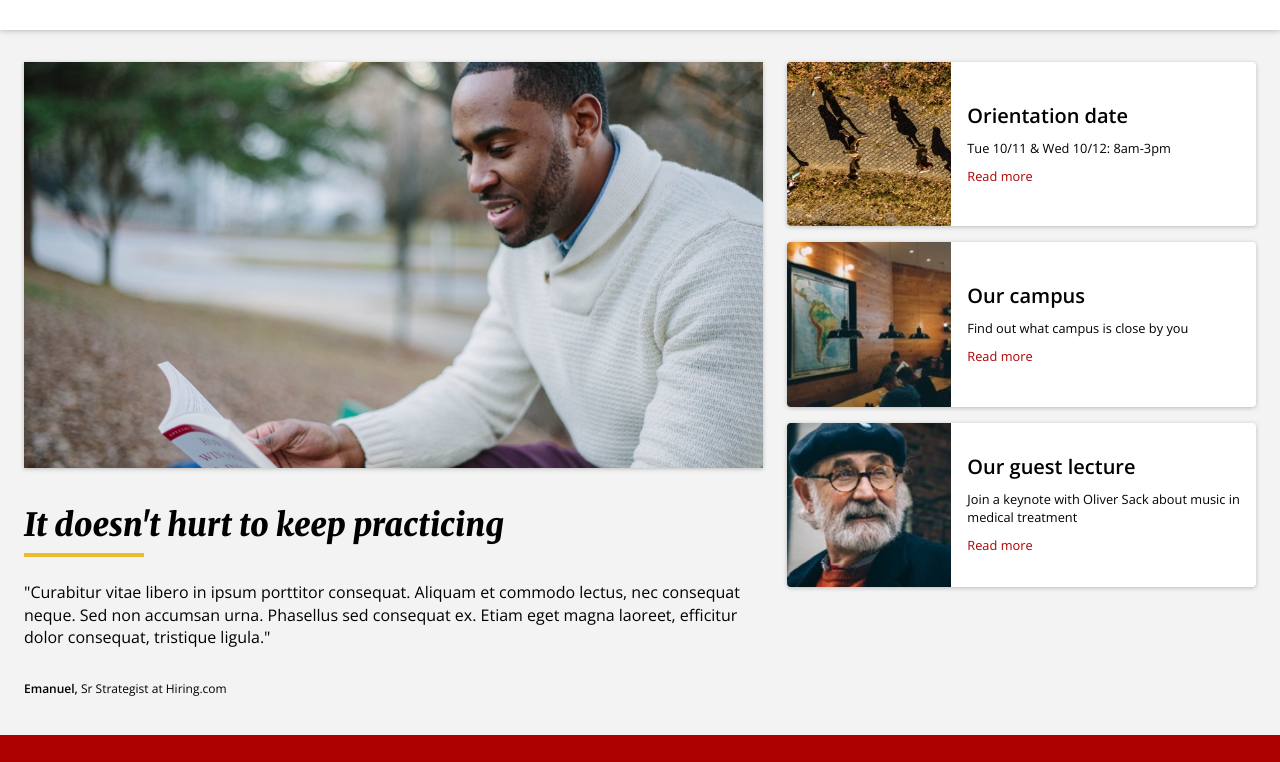
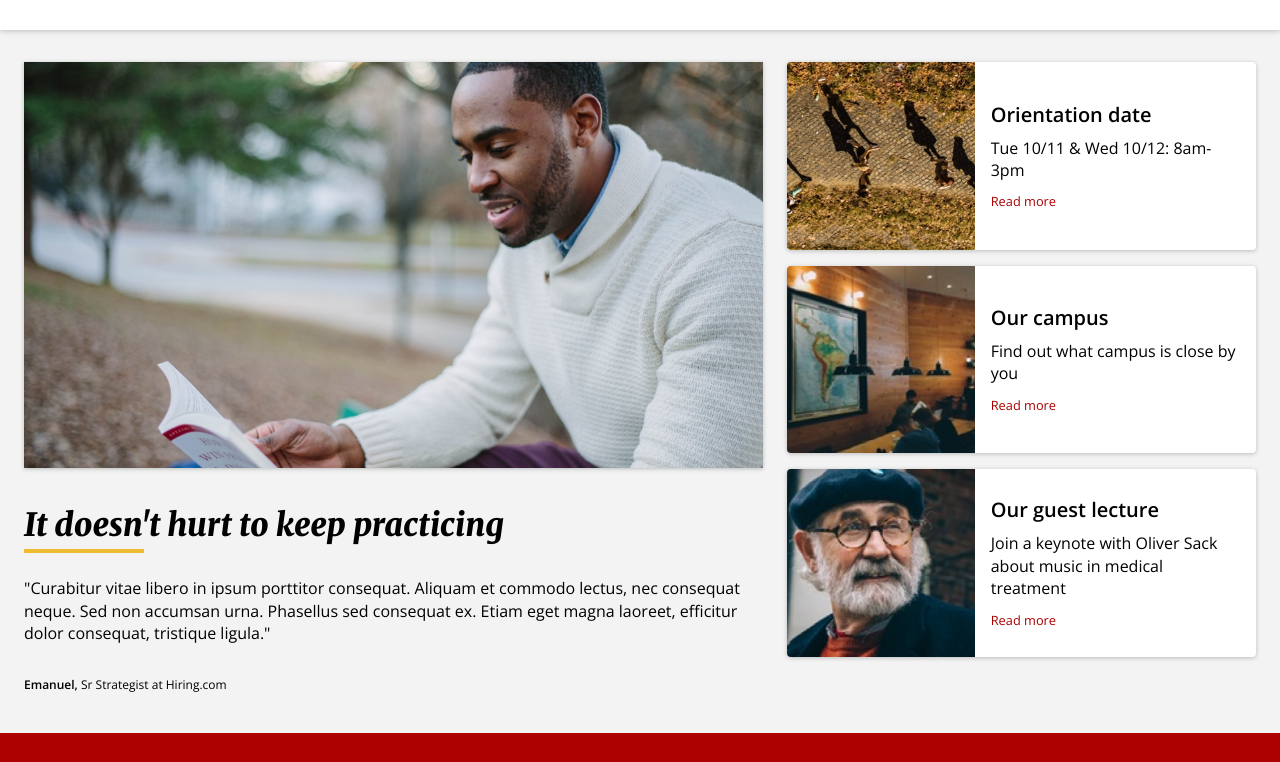
Before and after one commit to MEGcanbreathenow/colmaracademy, a plain HTML site: page index.html in a window 1280 px wide. Shown: the part 644-1406 px from the top of the page. Drawn offline with nearby package versions, Linux system fonts and the light colour scheme.

Commit message:
Clean up css

```diff
--- a/index.html
+++ b/index.html
@@ -34,6 +34,7 @@
         <a href="#"><img src="resources/img/ic-login.svg" alt="Sign in icon"></a>
       </ul>
     </nav>
+
     <div class="container" role="presentation">
         <div class="divide"></div>
     </div>
@@ -71,7 +72,7 @@
             <div class="copy">
               <h3>Orientation date</h3>
               <p>Tue 10/11 & Wed 10/12: 8am-3pm</p>
-              <a href="#" class="underline">Read more</a>
+              <a href="#">Read more</a>
             </div>
           </div>
           <div class="item card">
@@ -80,7 +81,7 @@
             <div class="copy">
               <h3>Our campus</h3>
               <p>Find out what campus is close by you</p>
-              <a href="#" class="underline">Read more</a>
+              <a href="#">Read more</a>
             </div>
           </div>
           <div class="item card">
@@ -89,7 +90,7 @@
             <div class="copy">
               <h3>Our guest lecture</h3>
               <p>Join a keynote with Oliver Sack about music in medical treatment</p>
-              <a href="#" class="underline">Read more</a>
+              <a href="#">Read more</a>
             </div>
           </div>
         </div>
--- a/resources/css/style.css
+++ b/resources/css/style.css
@@ -1,11 +1,10 @@
 /* Universal Styles */
 html {
   font-family: "Open Sans", sans-serif;
-  font-size: 16px;
   font-weight: 300;
   color: #22222;
   background-color: #F3F3F3;
-  margin-bottom: .5em;
+  margin-bottom: .5rem;
 }
 
 body {
@@ -24,7 +23,7 @@ body {
 
 /* Typography */
 h3, h4, p {
-  margin-bottom: .5em;
+  margin-bottom: .5rem;
 }
 
 h1, h2 {
@@ -32,7 +31,7 @@ h1, h2 {
   font-weight: 900;
   font-style: italic;
   line-height: 1.25;
-  margin-bottom: .25em;
+  margin-bottom: .25rem;
 }
 
 h3, b {
@@ -40,18 +39,17 @@ h3, b {
 }
 
 h1 {
-  font-size: 2.5em;
+  font-size: 2.5rem;
 }
 
 h2 {
-  font-size: 2em;
+  font-size: 2rem;
   text-align: center;
 }
 
 h3 {
-  font-size: 1.25em;
+  font-size: 1.25rem;
 }
-
 
 a {
   text-decoration: none;
@@ -69,10 +67,6 @@ b {
 
 
 /* Margin Fix */
-
-.btm-0 {
-  margin-bottom: 0px;
-}
 
 .btm-32 {
   margin-bottom: 32px;
@@ -111,34 +105,6 @@ b {
   box-shadow: 0px 1px 10px rgba(19, 22, 25, .4);
   transition: all 200ms;
   cursor: pointer;
-}
-
-
-/* Link underline transition */
-
-.underline {
-  display: inline;
-  position: relative;
-  overflow: hidden;
-}
-.underline:after {
-  content: "";
-  position: absolute;
-  z-index: -1;
-  left: 0;
-  width: 0;
-  bottom: -1px;
-  background: #ae0001;
-  height: 2px;
-  transition-property: width;
-  transition-duration: 0.3s;
-  transition-timing-function: ease-out;
-}
-
-.underline:hover:after,
-.underline:focus:after,
-.underline:active:after {
-  width: 100%;
 }
 
 
@@ -341,7 +307,7 @@ ul span:hover {
 }
 
 .item img {
-  width: 35%;
+  width: 40%;
   border-radius: 4px 0 0 4px;
 }
 
@@ -350,12 +316,8 @@ ul span:hover {
 }
 
 .item .copy {
-  width: 65%;
+  width: 60%;
   padding: 8px 16px;
-}
-
-.item p {
-  font-size: .8em;
 }
 
 
@@ -579,11 +541,29 @@ footer a {
   margin-left: 12px;
 }
 
-
-footer .underline:after {
+.underline {
+  display: inline;
+  position: relative;
+  overflow: hidden;
+}
+.underline:after {
+  content: "";
+  position: absolute;
+  z-index: -1;
+  left: 0;
+  width: 0;
   bottom: -2px;
   background: #2B2E30;
   height: 3px;
+  transition-property: width;
+  transition-duration: 0.3s;
+  transition-timing-function: ease-out;
+}
+
+.underline:hover:after,
+.underline:focus:after,
+.underline:active:after {
+  width: 100%;
 }
 
 
```
